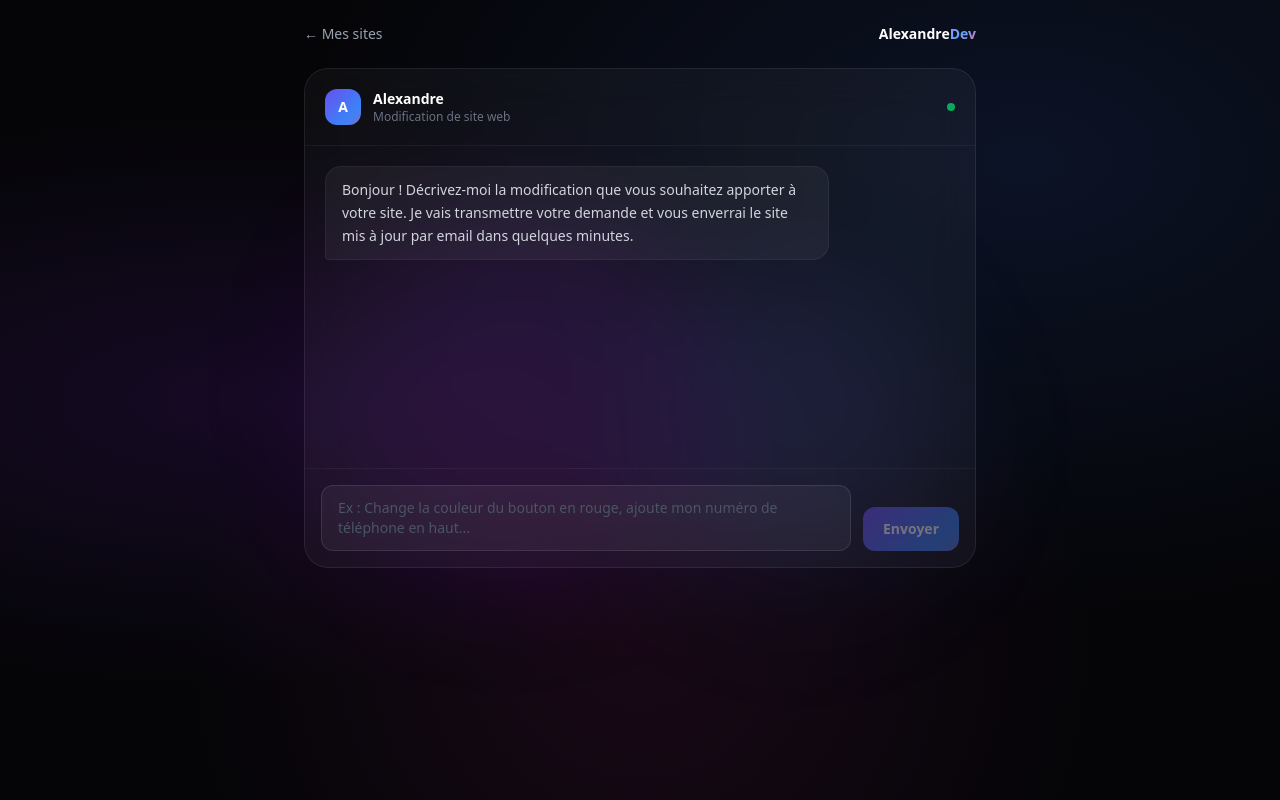
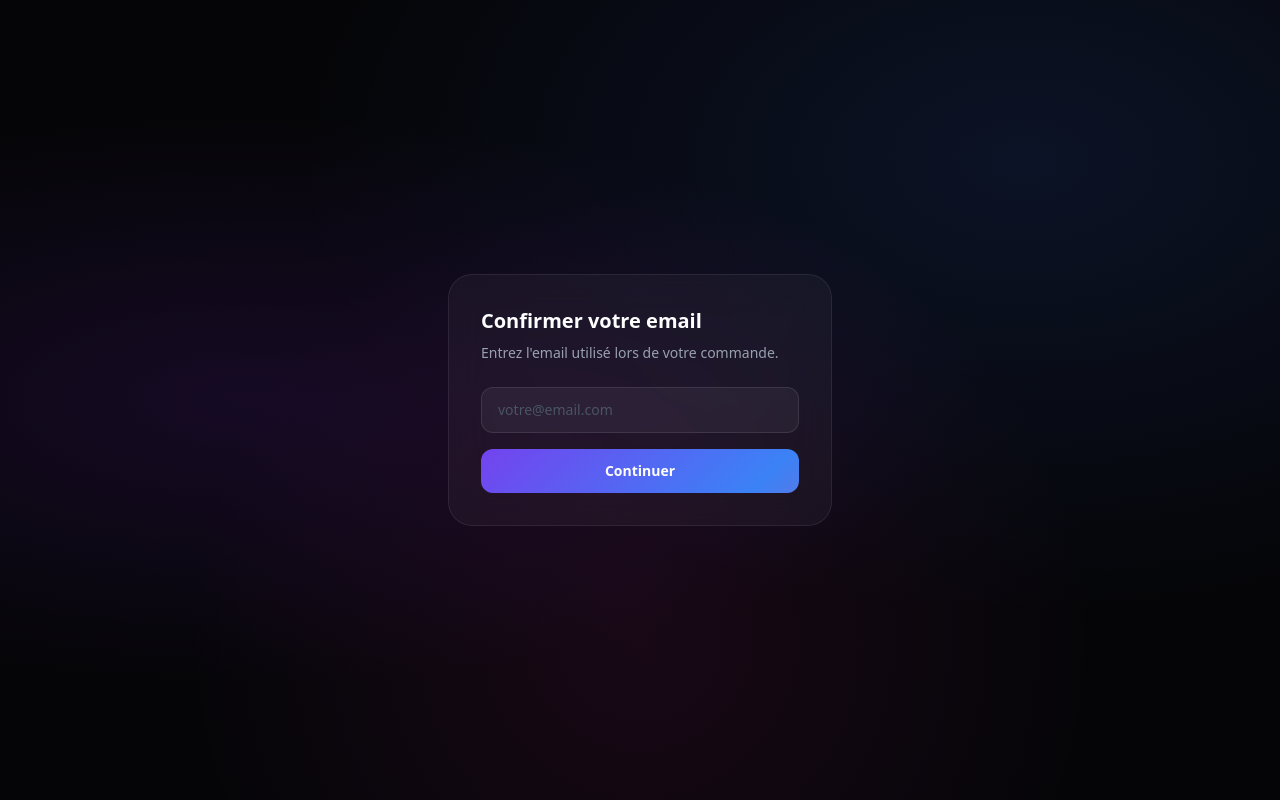
Before and after one commit to xaterio/website, a Next.js app: page /mes-sites/1 in a window 1280 px wide. Built offline with nearby package versions, Linux system fonts and the light colour scheme.

Commit message:
fix: ask for email if missing in revision page URL

```diff
--- a/app/mes-sites/[orderId]/page.tsx
+++ b/app/mes-sites/[orderId]/page.tsx
@@ -13,7 +13,8 @@ interface Message {
 
 function RevisionChat({ orderId }: { orderId: string }) {
   const params = useSearchParams();
-  const email = params.get("email") || "";
+  const [email, setEmail] = useState(params.get("email") || "");
+  const [emailConfirmed, setEmailConfirmed] = useState(!!params.get("email"));
   const [messages, setMessages] = useState<Message[]>([
     {
       role: "assistant",
@@ -66,6 +67,31 @@ function RevisionChat({ orderId }: { orderId: string }) {
       setLoading(false);
     }
   };
+
+  if (!emailConfirmed) {
+    return (
+      <div className="min-h-screen gradient-mesh flex items-center justify-center px-4">
+        <div className="glass rounded-3xl p-8 max-w-sm w-full">
+          <h2 className="text-white font-black text-xl mb-2">Confirmer votre email</h2>
+          <p className="text-gray-400 text-sm mb-6">Entrez l&apos;email utilisé lors de votre commande.</p>
+          <input
+            type="email"
+            value={email}
+            onChange={(e) => setEmail(e.target.value)}
+            onKeyDown={(e) => { if (e.key === "Enter" && email.trim()) setEmailConfirmed(true); }}
+            placeholder="votre@email.com"
+            className="w-full bg-white/5 border border-white/10 rounded-xl px-4 py-3 text-white placeholder-gray-600 focus:outline-none focus:border-purple-500 transition-colors text-sm mb-4"
+          />
+          <button
+            onClick={() => email.trim() && setEmailConfirmed(true)}
+            className="w-full btn-gradient px-5 py-3 rounded-xl text-white font-bold text-sm"
+          >
+            Continuer
+          </button>
+        </div>
+      </div>
+    );
+  }
 
   return (
     <div className="min-h-screen gradient-mesh flex flex-col py-6 px-4">
```
